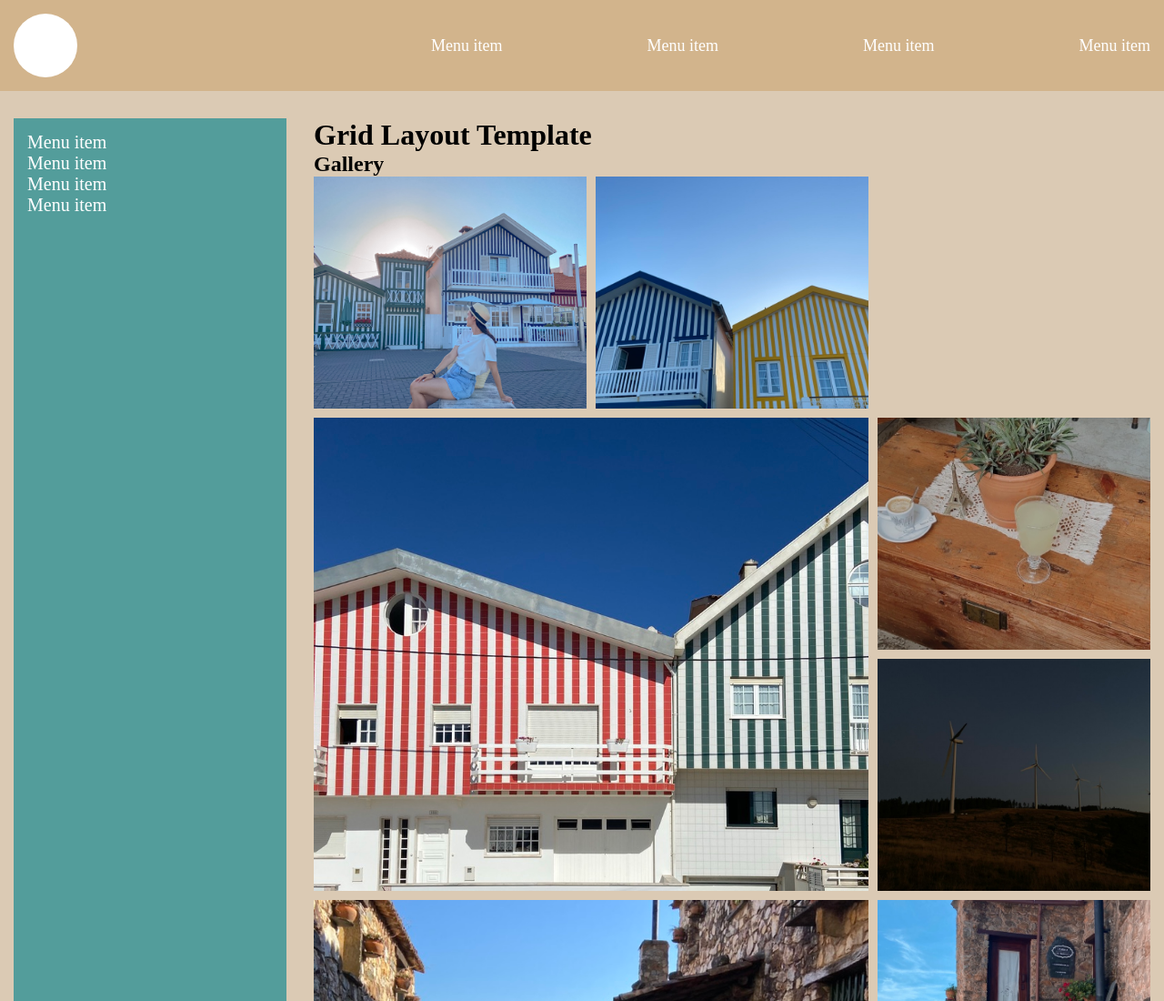
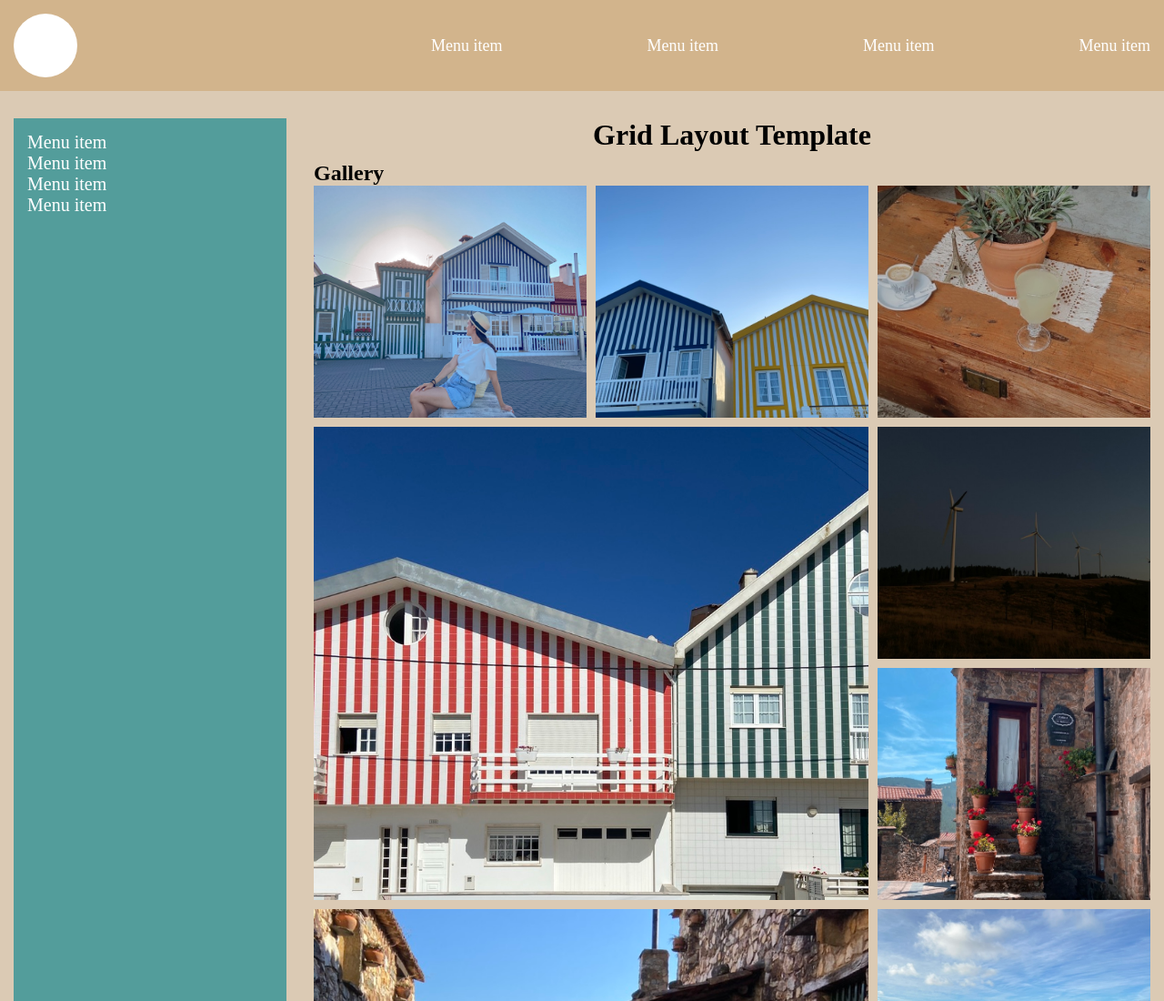
Before and after one commit to nika-sirak/grid-template, a plain HTML site: page index.html in a window 1280 px wide. Shown: the top 1100 px of the page at 91% size. Drawn offline with nearby package versions, Linux system fonts and the light colour scheme.

Commit message:
add style for title

```diff
--- a/css/style.css
+++ b/css/style.css
@@ -78,12 +78,20 @@ img {
 
 /* ====== Main ====== */
 .main {
+  padding: 30px 15px;
   grid-area: main;
-  padding: 30px 15px;
   display: grid;
   grid-template: 1fr / 1fr minmax(auto, 300px) minmax(auto, 1100px) 1fr;
 
   background-color: rgb(219, 202, 180);
+}
+
+@media (min-width: 992px) {
+  .main {
+    grid-area: main;
+    display: grid;
+    grid-template: 1fr / 1fr minmax(auto, 300px) minmax(auto, 1100px) 1fr;
+  }
 }
 
 /* ====== Sidebar ====== */
@@ -114,6 +122,8 @@ img {
 }
 
 .content__title {
+  text-align: center;
+  margin-bottom: 10px;
 }
 
 .content__gallery {
@@ -134,6 +144,7 @@ img {
   display: grid;
   gap: 10px;
   grid-template-columns: repeat(auto-fit, minmax(250px, 1fr));
+  grid-auto-flow: dense;
 }
 
 .gallery__item {
@@ -167,6 +178,7 @@ img {
   grid-template-columns: repeat(auto-fit, minmax(250px, 1fr));
   column-gap: 30px;
   row-gap: 50px;
+  grid-auto-rows: 1fr;
 }
 
 .products__item {
```
